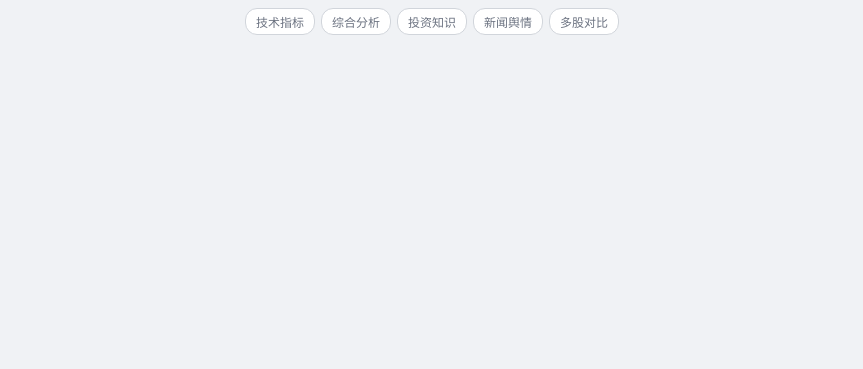
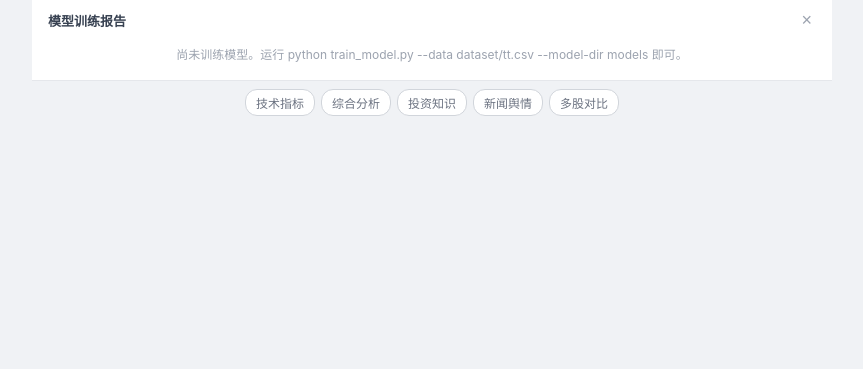
Before and after one commit to ZRJ-H/Stock_prediction_system, a Flask app: page / in a window 1280 px wide. Shown: the part 51-420 px from the top of the page, without its empty margins (208-1071 px from the left). Run offline with Flask 3, Linux system fonts and the light colour scheme; some libraries are stand-ins or nearby versions.

Commit message:
feat: show model training report

```diff
--- a/app.py
+++ b/app.py
@@ -10,6 +10,7 @@ Flask 主应用（Stock Prediction Web App）
   POST /memory      → 更新用户偏好（接收 {session_id, key, value}）
   GET  /health      → 健康检查（模型/LLM/RAG 状态）
   GET  /api/stock/<code>/history?days=90 → 股票历史K线数据
+  GET  /api/model/report                → 模型训练报告（只读，不触发训练）
 
 启动方式：
   python app.py     → 监听 http://127.0.0.1:5000
@@ -203,6 +204,32 @@ def stock_history(code):
     })
 
 
+@app.route("/api/model/report", methods=["GET"])
+def model_report():
+    """返回模型训练报告（不触发训练，仅读取已有文件）。
+
+    Response（JSON）:
+        报告存在 → 200 {"available": true, ...report fields}
+        报告不存在 → 200 {"available": false, "message": "尚未训练模型..."}
+    """
+    import json as _json
+    report_path = BASE_DIR / "models" / "training_report.json"
+    if not report_path.exists():
+        return jsonify({
+            "available": False,
+            "message": "尚未训练模型。运行 python train_model.py --data dataset/tt.csv --model-dir models 即可。",
+        })
+    try:
+        report = _json.loads(report_path.read_text(encoding="utf-8"))
+    except _json.JSONDecodeError:
+        return jsonify({
+            "available": False,
+            "message": "训练报告文件损坏，请重新运行 python train_model.py。",
+        })
+    report["available"] = True
+    return jsonify(report)
+
+
 if __name__ == "__main__":
     # debug 模式由 FLASK_DEBUG 环境变量控制（默认关闭）
     is_debug = os.environ.get("FLASK_DEBUG", "").lower() in ("1", "true", "yes")
--- a/templates/index.html
+++ b/templates/index.html
@@ -51,6 +51,24 @@
     .chart-header button:hover { color: #374151; }
     .chart-box { width: 100%; height: 320px; }
     .chart-error { font-size: 12px; color: #991b1b; padding: 8px 0; text-align: center; }
+
+    /* ── 模型报告面板 ── */
+    .report-panel {
+      max-width: 800px; width: 100%; margin: 0 auto; display: none;
+      background: #fff; border-bottom: 1px solid #e5e7eb; padding: 10px 16px;
+    }
+    .report-panel.visible { display: block; }
+    .report-header { display: flex; justify-content: space-between; align-items: center; margin-bottom: 6px; }
+    .report-header span { font-size: 13px; font-weight: 600; color: #374151; }
+    .report-header button {
+      background: none; border: 0; font-size: 18px; cursor: pointer; color: #9ca3af; padding: 0 4px;
+    }
+    .report-header button:hover { color: #374151; }
+    .report-grid { display: grid; grid-template-columns: repeat(auto-fill, minmax(160px, 1fr)); gap: 6px; font-size: 12px; }
+    .report-item { padding: 6px 10px; background: #f9fafb; border-radius: 6px; }
+    .report-item .label { color: #6b7280; }
+    .report-item .value { font-weight: 600; color: #1f2937; }
+    .report-empty { font-size: 12px; color: #9ca3af; padding: 8px 0; text-align: center; }
 
     /* ── 聊天区域 ── */
     .chat-container {
@@ -134,6 +152,16 @@
     <div class="chart-error" id="chartError" style="display:none"></div>
   </div>
 
+  <!-- ── 模型训练报告面板（默认隐藏，有报告时显示） ── -->
+  <div class="report-panel" id="reportPanel">
+    <div class="report-header">
+      <span>模型训练报告</span>
+      <button onclick="hideReport()" title="关闭报告">&times;</button>
+    </div>
+    <div class="report-grid" id="reportGrid"></div>
+    <div class="report-empty" id="reportEmpty" style="display:none"></div>
+  </div>
+
   <!-- ── 快捷提问按钮 ── -->
   <div class="suggestions" id="suggestions">
     <button onclick="send('分析 000001 的技术指标')">技术指标</button>
@@ -183,6 +211,73 @@
         document.getElementById('ragStatus').textContent = d.rag_ready ? '知识库OK' : '知识库未加载';
         document.getElementById('ragStatus').className = 'status ' + (d.rag_ready ? 'ok' : 'off');
       });
+
+    // ═══════════════════════════════════════════════════════
+    // 模型训练报告加载
+    // ═══════════════════════════════════════════════════════
+    fetch('/api/model/report')
+      .then(r => r.json())
+      .then(d => {
+        if (d.available) {
+          renderReport(d);
+        } else {
+          showReportEmpty(d.message);
+        }
+      })
+      .catch(function() {
+        showReportEmpty('报告加载失败');
+      });
+
+    /** 渲染完整的训练报告面板 */
+    function renderReport(r) {
+      var panel = document.getElementById('reportPanel');
+      var grid = document.getElementById('reportGrid');
+      var empty = document.getElementById('reportEmpty');
+      empty.style.display = 'none';
+      panel.classList.add('visible');
+
+      var items = [
+        {label: '后端', value: r.backend === 'tensorflow_cnn' ? 'TensorFlow CNN' : 'sklearn MLP'},
+        {label: '样本数', value: r.sample_count},
+        {label: '窗口大小', value: r.window_size + ' 日'},
+        {label: '训练准确率', value: (r.train_accuracy * 100).toFixed(1) + '%'},
+        {label: '验证准确率', value: (r.val_accuracy * 100).toFixed(1) + '%'},
+        {label: '测试准确率', value: (r.test_accuracy * 100).toFixed(1) + '%'},
+        {label: '基线准确率', value: (r.baseline_accuracy * 100).toFixed(1) + '%'},
+        {label: '训练区间', value: r.train_start + ' ~ ' + r.train_end},
+        {label: '验证区间', value: r.val_start + ' ~ ' + r.val_end},
+        {label: '测试区间', value: r.test_start + ' ~ ' + r.test_end},
+      ];
+
+      grid.textContent = '';  // 清空旧内容
+      items.forEach(function(it) {
+        var item = document.createElement('div');
+        item.className = 'report-item';
+        var label = document.createElement('div');
+        label.className = 'label';
+        label.textContent = it.label;
+        var value = document.createElement('div');
+        value.className = 'value';
+        value.textContent = it.value;
+        item.appendChild(label);
+        item.appendChild(value);
+        grid.appendChild(item);
+      });
+    }
+
+    /** 显示报告不可用提示 */
+    function showReportEmpty(msg) {
+      var panel = document.getElementById('reportPanel');
+      var empty = document.getElementById('reportEmpty');
+      panel.classList.add('visible');
+      empty.style.display = '';
+      empty.textContent = msg || '尚未训练模型。';
+    }
+
+    /** 关闭报告面板 */
+    function hideReport() {
+      document.getElementById('reportPanel').classList.remove('visible');
+    }
 
     /**
      * 向聊天区域添加一条消息
```
Also changed, not shown: CC_AUTONOMOUS_ROADMAP.md (+38 -0 lines), tests/test_core.py (+52 -0 lines), README.md.
